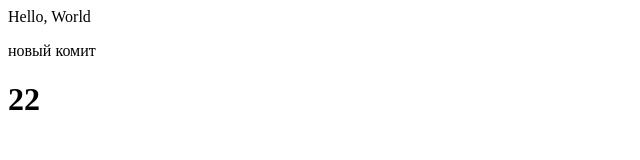
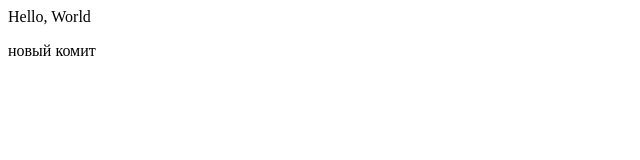
Before and after one commit to Russetdevil/test, a plain HTML site: page index.html in a window 1280 px wide. Shown: the full height of the page, 0-640 px from the left. Drawn offline with Linux system fonts and the light colour scheme.

Commit message:
commit 3

```diff
--- a/index.html
+++ b/index.html
@@ -8,6 +8,6 @@
 <body>
     Hello, World
     <p>новый комит</p>
-    <H1>22</H1>
+
 </body>
 </html>
```
